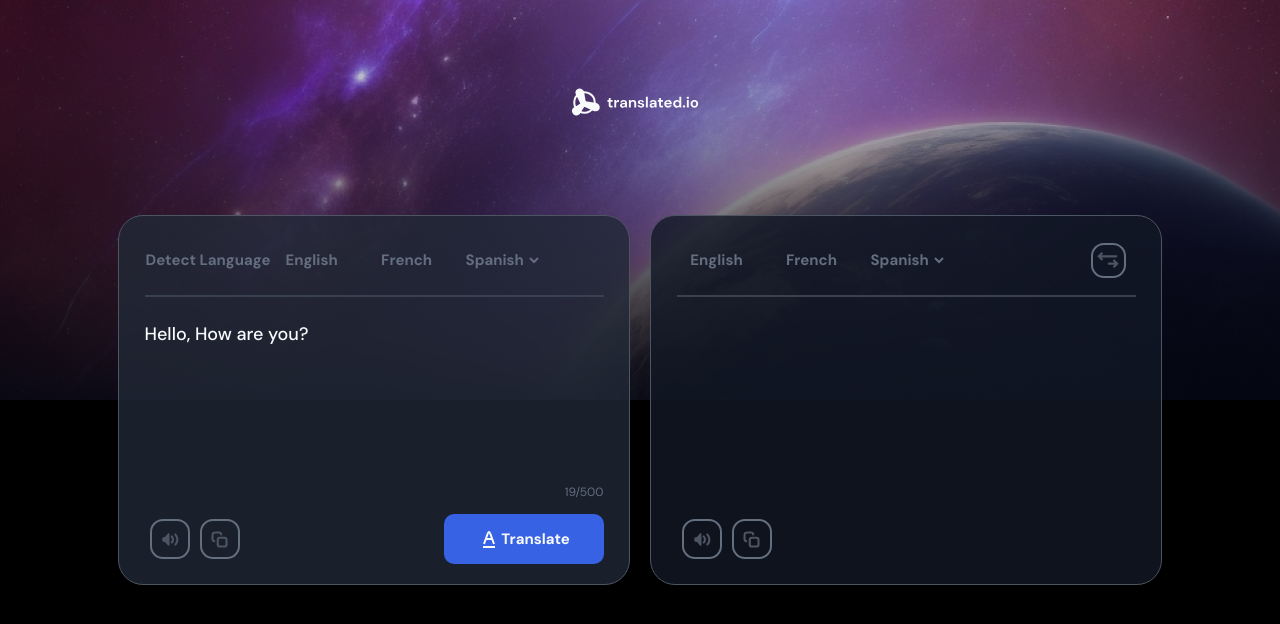
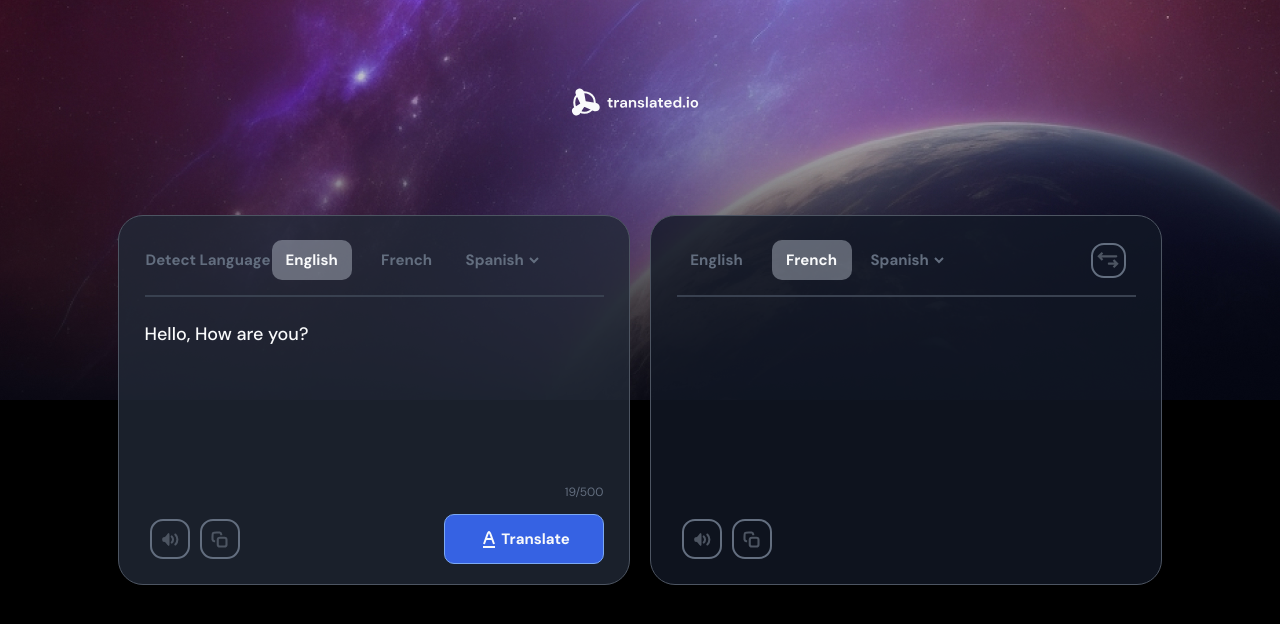
Before and after one commit to itstalalsalman/translate-app, a React (Vite) app: page / in a window 1280 px wide. Shown: the top 624 px of the page. Built offline with nearby package versions, Linux system fonts and the light colour scheme.

Commit message:
Styling effects improved and hovered-states added

```diff
--- a/src/components/LanguageSelect/LanguageSelect.css
+++ b/src/components/LanguageSelect/LanguageSelect.css
@@ -7,7 +7,7 @@
     gap: 15px;
 }
 
-button{
+button, .notActive{
     background: none;
     border: none;
     width: 80px;
@@ -16,7 +16,18 @@ button{
     border-radius: 10px;
     color: #636e7f;
     font-weight: 700;
+    cursor: pointer;
 }
+.notActive:hover{
+    color: #F9FAFB;
+    background-color: hsla(215, 23%, 84%, 0.4);
+}
+
+.active{
+    color: #F9FAFB;
+    background-color: hsla(215, 23%, 84%, 0.4);
+}
+
 
 select{
     width: 80px;
@@ -27,4 +38,15 @@ select{
     color: #636e7f;
     font-size: 15px;
     font-weight: 700;
+    cursor: pointer;
 }
+
+option{
+    background: none;
+    color: black;
+}
+
+select:hover{
+    color: #F9FAFB;
+    background-color: hsla(215, 23%, 84%, 0.4);
+}
--- a/src/components/LanguageSelect/LanguageSelect.jsx
+++ b/src/components/LanguageSelect/LanguageSelect.jsx
@@ -1,5 +1,6 @@
 import React from 'react'
 import './LanguageSelect.css';
+
 import useStore from '../../store';
 
 const LanguageSelect = ({isInput}) => {
--- a/src/components/TranslationInput/TranslationInput.css
+++ b/src/components/TranslationInput/TranslationInput.css
@@ -29,6 +29,11 @@
     color: #636e7f;
     font-size: 15px;
     font-weight: 700;
+}
+
+.btn-styling:hover{
+    color: #F9FAFB;
+    background-color: hsla(215, 23%, 84%, 0.4);
 }
 
 .textInputContainer{
@@ -78,4 +83,5 @@
     background-color: #3662E3;
     color: #F9FAFB;
     cursor: pointer;
+    border: 1px solid #7CA9F3;
 }
--- a/src/components/TranslationInput/TranslationInput.jsx
+++ b/src/components/TranslationInput/TranslationInput.jsx
@@ -1,8 +1,11 @@
 import React from 'react'
 import './TranslationInput.css';
+
 import LanguageSelect from '../LanguageSelect/LanguageSelect';
+import SpeakAndCopy from '../SpeakAndCopy/SpeakAndCopy';
+
 import useStore from '../../store';
-import SpeakAndCopy from '../SpeakAndCopy/SpeakAndCopy';
+
 import translateAlpha from '../../assets/Sort_alfa.svg';
 
 const TranslationInput = () => {
--- a/src/components/TranslationOuput/TranslationOuput.jsx
+++ b/src/components/TranslationOuput/TranslationOuput.jsx
@@ -2,6 +2,7 @@ import React from 'react'
 import './TranslationOuput.css';
 
 import swap from '../../assets/Horizontal_top_left_main.svg';
+
 import LanguageSelect from '../LanguageSelect/LanguageSelect';
 import SpeakAndCopy from '../SpeakAndCopy/SpeakAndCopy';
 
```
